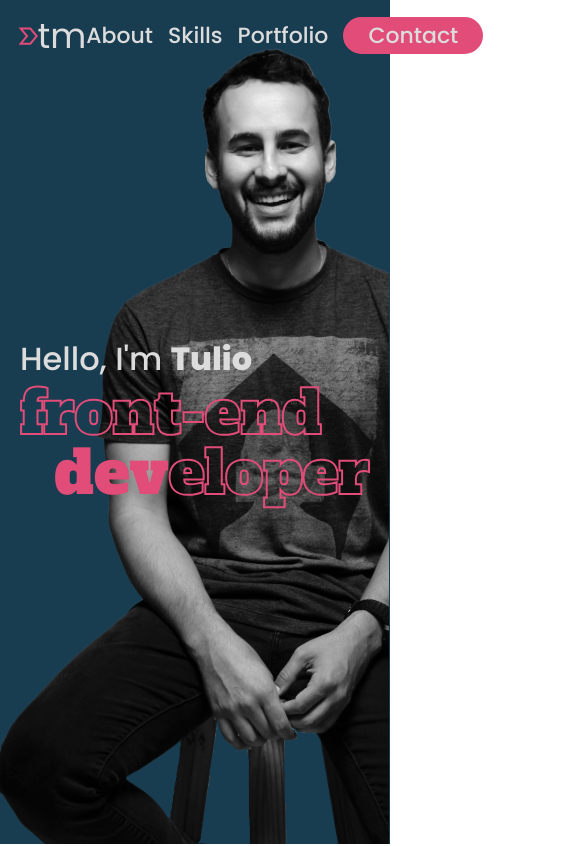
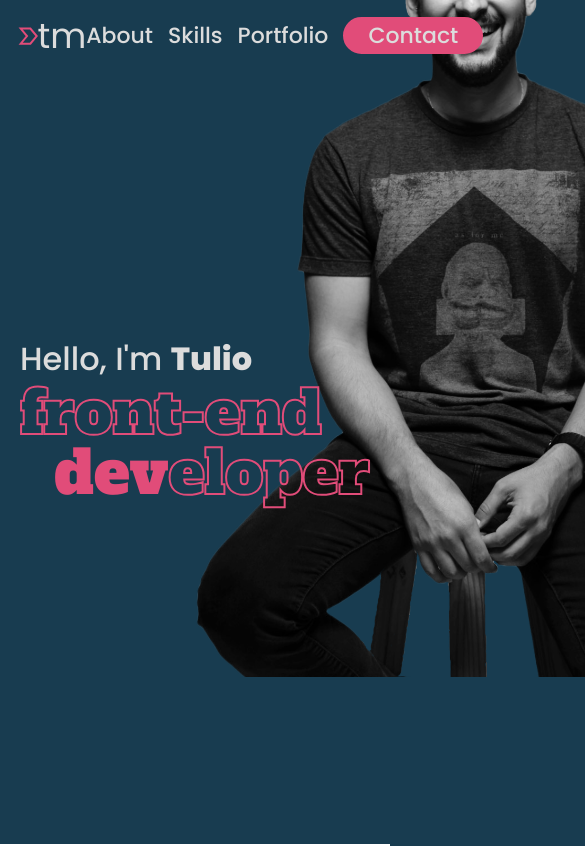
Before and after one commit to t-minini/my-website-v2, a React (Create React App) app: page / in a window 390 px wide. Shown: the top 846 px of the page, 585 px wide, since content can reach past the window. Built offline with nearby package versions, Linux system fonts and the light colour scheme.

Commit message:
:iphone::bug: trying to fix responsiveness bug with my photo v4

```diff
--- a/src/app.module.css
+++ b/src/app.module.css
@@ -18,7 +18,7 @@
 
   html {
     min-height: 100%;
-    /* background-color: var(--color2-blue); */
+    background-color: var(--color2-blue);
   }
 
   *,
--- a/src/components/hello/hello.module.css
+++ b/src/components/hello/hello.module.css
@@ -3,7 +3,7 @@
   height: 100vh;
   width: 90%;
   margin: auto;
-  padding:  0 8rem;
+  padding: 0 8rem;
   padding-top: 7rem;
 }
 
@@ -53,9 +53,9 @@ h1:nth-of-type(2) {
 
 .hello__photo img {
   max-height: 90rem;
-  position: absolute;
-  bottom: 0;
-  right: 20rem;
+  position: relative;
+  bottom: 61.5rem;
+  left: 100rem;
   z-index: 1;
 }
 
@@ -105,7 +105,8 @@ h1:nth-of-type(2) {
   .hello__photo img {
     max-height: 115rem;
     object-fit: cover;
-    right: 0;
+    bottom: 67.6rem;
+    left: .3rem;
     object-position: 15rem;
   }
 }
@@ -147,7 +148,8 @@ h1:nth-of-type(2) {
   .hello__photo img {
     max-height: 81rem;
     object-fit: cover;
-    right: 1em;
+    bottom: 53.3rem;
+    left: 50rem;
     object-position: 1rem;
   }
 }
```
